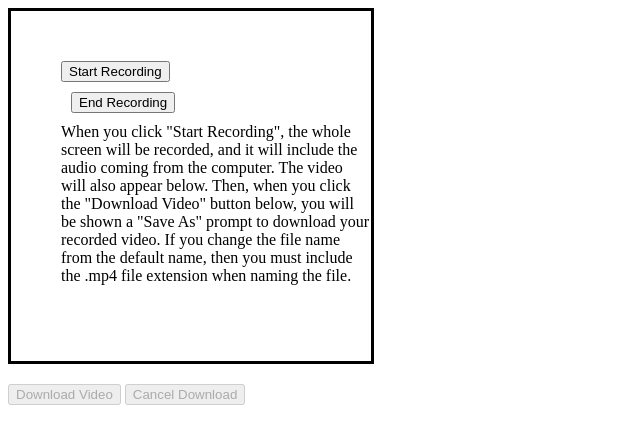
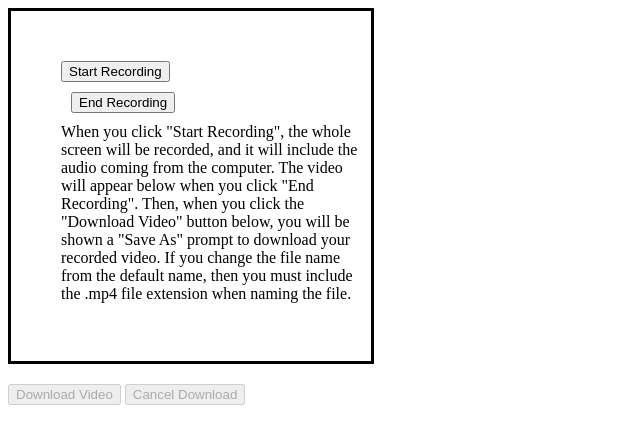
Before and after one commit to AaronTheProgrammer/Screen-Video-Maker, a website: page src/index.html in a window 1280 px wide. Shown: the whole page, without its empty margins (0-640 px from the left). Drawn offline with Linux system fonts and the light colour scheme.

Commit message:
Updated index.html

```diff
--- a/src/index.html
+++ b/src/index.html
@@ -44,9 +44,10 @@
             </div>
             <div class="savingInfo">
                 When you click "Start Recording", the whole screen will be recorded, and it will include the audio
-                coming from the computer. The video will also appear below. Then, when you click the "Download Video"
-                button below, you will be shown a "Save As" prompt to download your recorded video. If you change the
-                file name from the default name, then you must include the .mp4 file extension when naming the file.
+                coming from the computer. The video will appear below when you click "End Recording". Then, when you
+                click the "Download Video" button below, you will be shown a "Save As" prompt to download your recorded
+                video. If you change the file name from the default name, then you must include the .mp4 file extension
+                when naming the file.
             </div>
         </div>
     </div>
```
